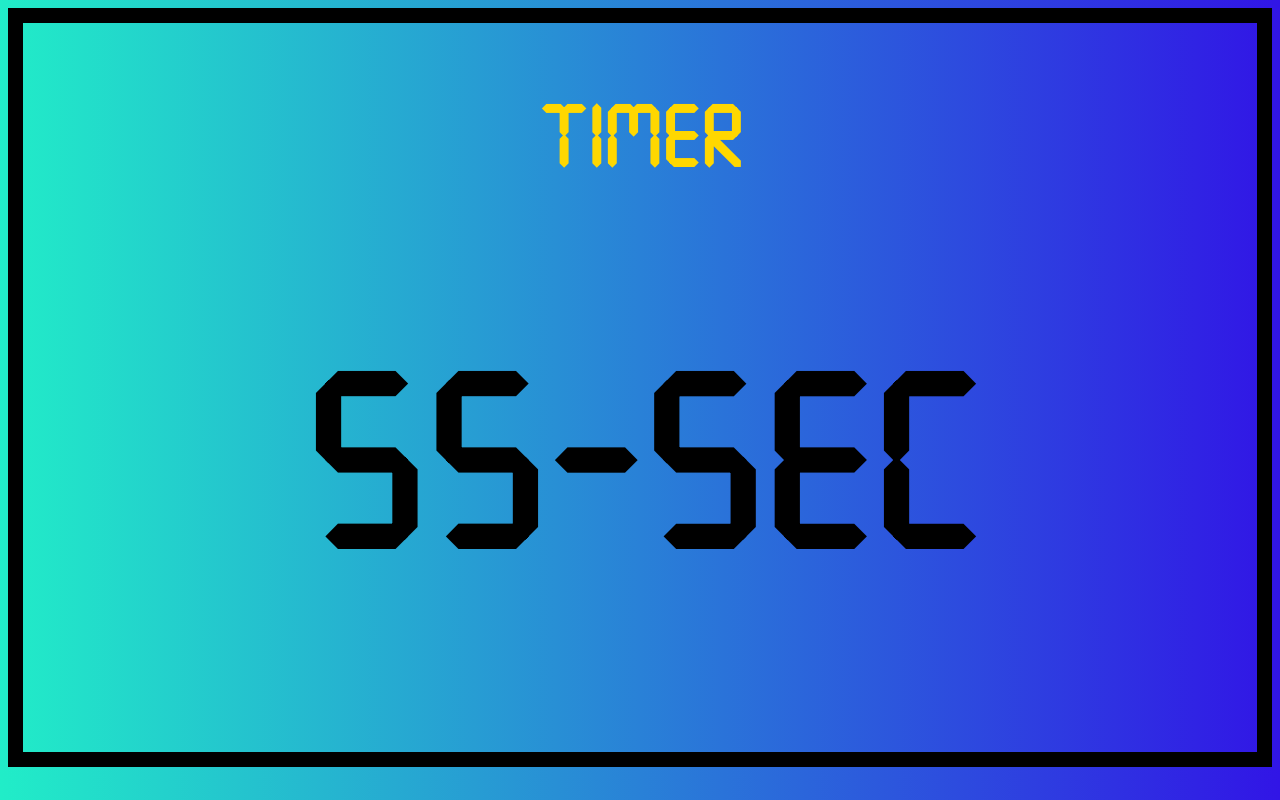
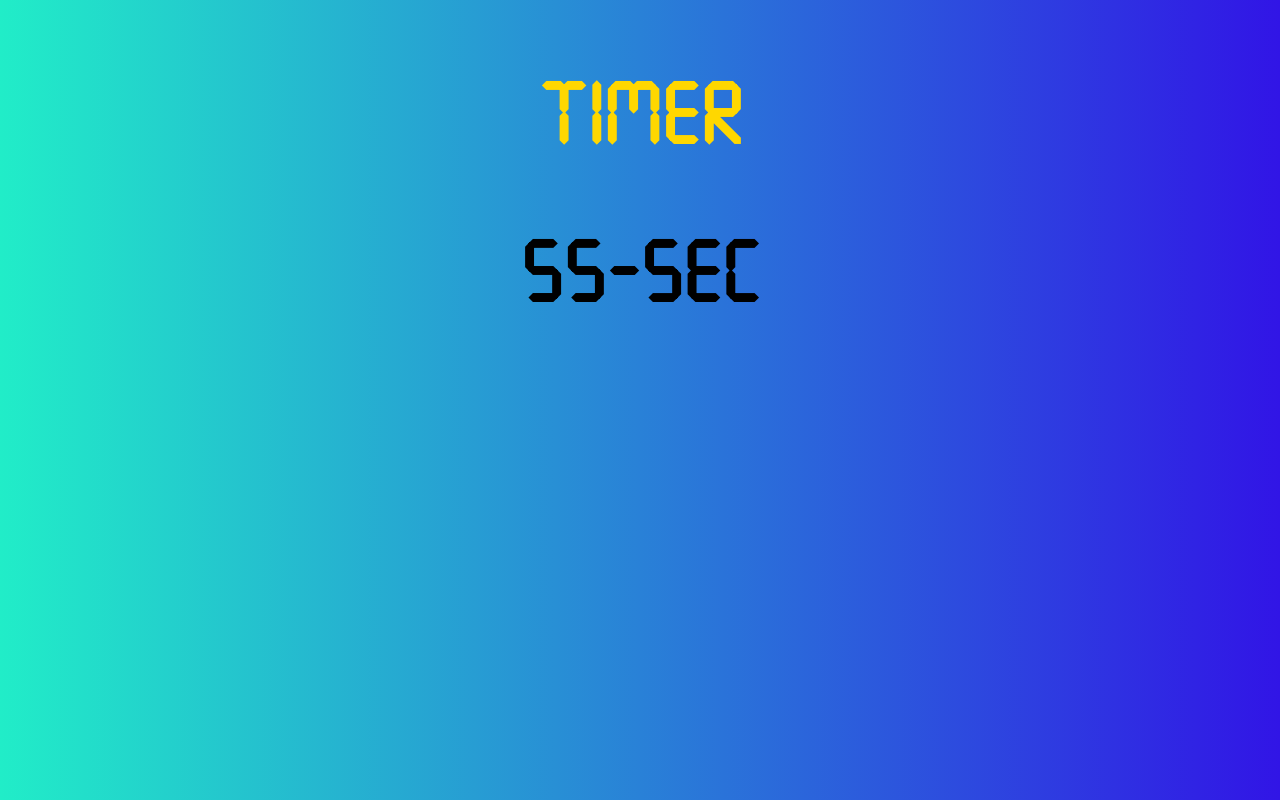
Before and after one commit to Gaurav-N-Prabhu/timer, a plain HTML site: page index.html in a window 1280 px wide. Drawn offline with Linux system fonts and the light colour scheme.

Commit message:
Update style.css

```diff
--- a/style.css
+++ b/style.css
@@ -11,7 +11,7 @@ body
 h1
 {
     font-family: sevenSegment;
-    font-size: 15em;
+    font-size: 85px;
     color: black;
     text-align: center;
 }
@@ -23,7 +23,3 @@ h2
     text-align: center;
     font-size: 85px;
 }
-.container
-{
-    border: 15px solid black;
-}
```
